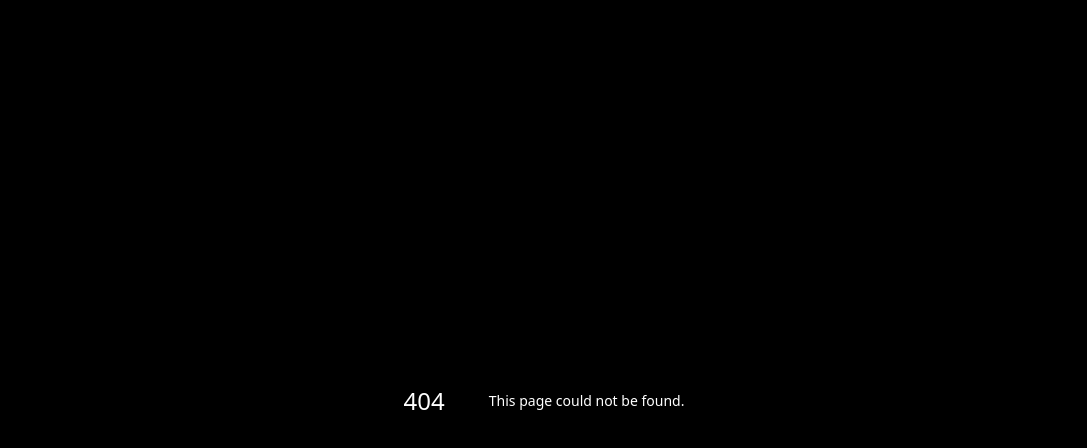
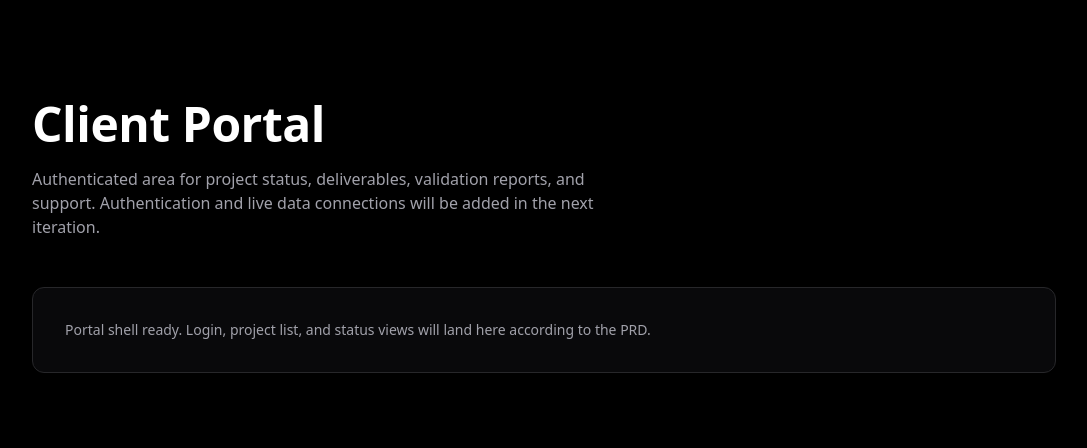
Before and after one commit to eluan216/Elite-Data-Intelligence, a Next.js app in the folder web-app/: page /portal in a window 1280 px wide. Before the commit this address had no page. Shown: the top 448 px of the page, without its empty margins (96-1183 px from the left). Built offline with nearby package versions, Linux system fonts and the light colour scheme.

Commit message:
Scaffold: client portal placeholder page

```diff
--- /dev/null
+++ b/web-app/src/app/portal/page.tsx
@@ -0,0 +1,19 @@
+export default function PortalPage() {
+  return (
+    <main className="min-h-screen bg-background px-6 py-24 text-foreground">
+      <div className="mx-auto max-w-5xl">
+        <h1 className="display-lg mb-4">Client Portal</h1>
+        <p className="mb-12 max-w-xl text-muted">
+          Authenticated area for project status, deliverables, validation reports, and support.
+          Authentication and live data connections will be added in the next iteration.
+        </p>
+        <div className="rounded-xl border border-border bg-card p-8">
+          <p className="text-sm text-muted">
+            Portal shell ready. Login, project list, and status views will land here according to the
+            PRD.
+          </p>
+        </div>
+      </div>
+    </main>
+  );
+}
```
